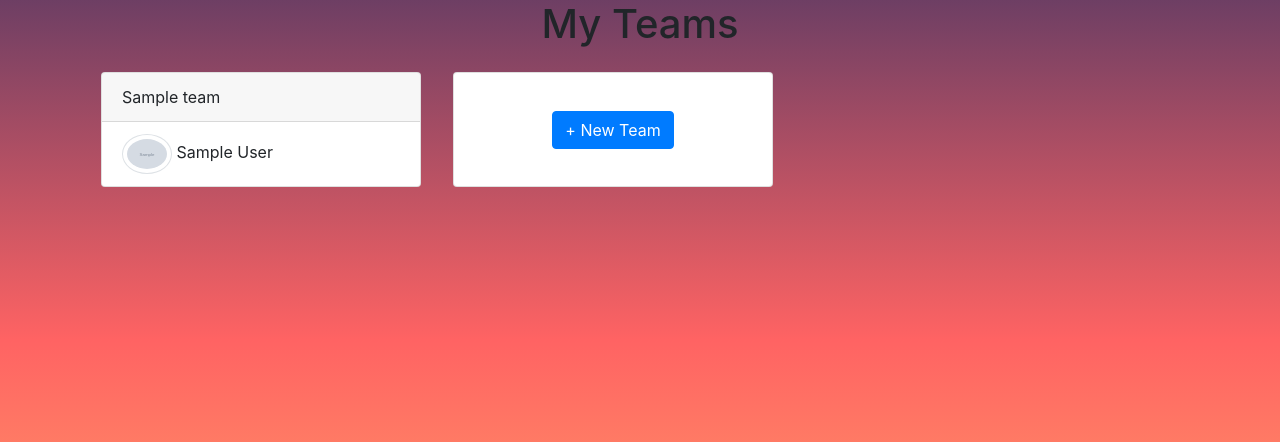
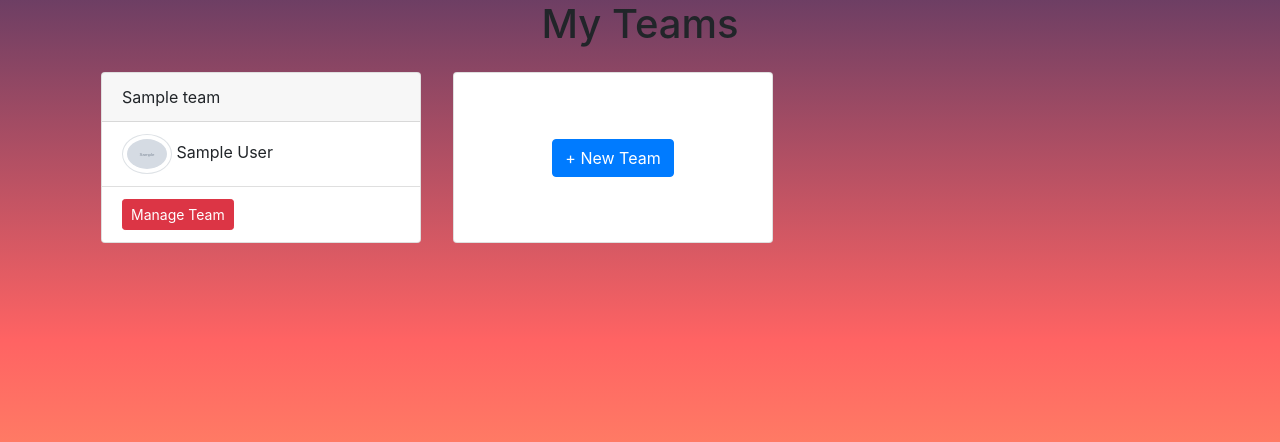
Before and after one commit to sd-owens/SuperTasks, a Django app: page /teams/ in a window 1280 px wide. Shown: the part 60-502 px from the top of the page. Run offline with Django 3.2, Linux system fonts and the light colour scheme; a user stored in the database is signed in; tables that the repository leaves empty hold one stand-in row (values such as "Sample post"); grey boxes marked "Sample" are stand-in pictures; some libraries are stand-ins or nearby versions.

Commit message:
added manage team button to link to individual team management page

```diff
--- a/teams/templates/teams/dashboard.html
+++ b/teams/templates/teams/dashboard.html
@@ -31,6 +31,9 @@
                     <span>{{ account }}</span>
                 </li>
                 {% endfor %}
+                <li class="list-group-item d-flex">
+                <a href="/teams/{{ team.id }}" class="btn btn-danger btn-sm">Manage Team</a>
+                </li
             </ul>
         </div>
         {% endfor %}
```
